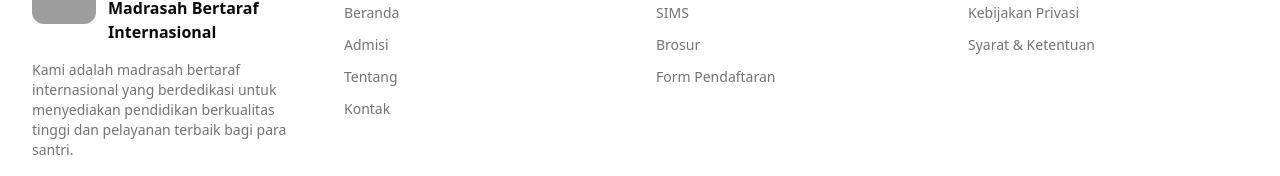
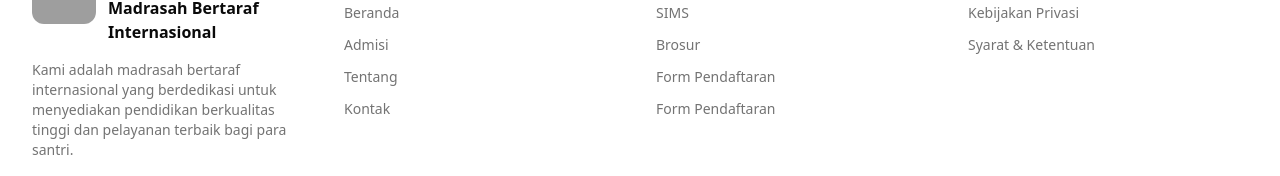
Before and after one commit to syaifudin16/next-company, a Next.js app: page / in a window 1280 px wide. Shown: the part 5266-5442 px from the top of the page. Built offline with nearby package versions, Linux system fonts and the light colour scheme; grey boxes are pictures that could not be loaded.

Commit message:
Update footer.tsx
update footer

```diff
--- a/components/footer.tsx
+++ b/components/footer.tsx
@@ -56,6 +56,10 @@ const footerLinks = [
       {
         title: "Brosur",
         href: "https://drive.google.com/file/d/1r-gzXZKXqDevGlRqegyKDZuHAH3AxQ4p/view",
+      },
+      {
+        title: "Form Pendaftaran",
+        href: "https://spp.mbi-au.sch.id/psb/psb.php",
       },
       {
         title: "Form Pendaftaran",
```
